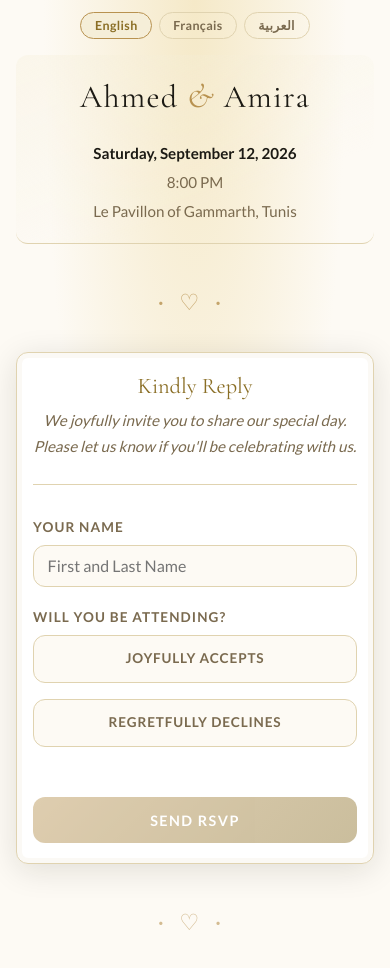
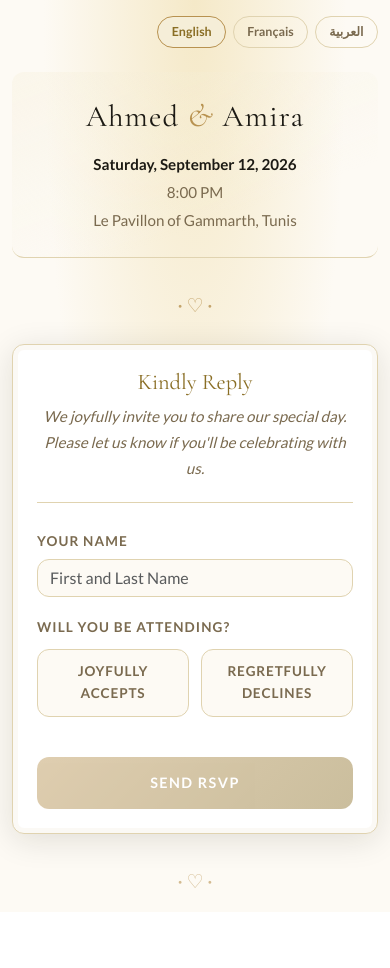
Before and after one commit to aalzubidy/wedding-rsvp, a website: page index.html in a window 390 px wide. After the commit the page ends 912 px from the top, so only its background shows below. Drawn offline with nearby package versions, Linux system fonts and the light colour scheme; no server answers.

Commit message:
refactor: migrate to Bootstrap 5 for guaranteed mobile responsiveness
- Add Bootstrap 5.3.3 CDN — its container/grid system handles all
  viewport-width clamping natively, which is the correct fix for the
  'page looks like desktop on mobile' issue
- Replace .page-wrapper with Bootstrap .container + .rsvp-container cap
- Replace .card inner padding with Bootstrap .card-body
- Replace custom .form-group/label with Bootstrap .mb-3/.form-label
- Replace raw inputs with .form-control.rsvp-input (overridden to keep
  the wedding aesthetic + keep font-size:1rem to prevent iOS auto-zoom)
- Completely rewrite style.css as a design-only layer — no layout hacks,
  no overflow workarounds; Bootstrap owns responsiveness entirely
- Bump CSS to ?v=5 to force cache invalidation

```diff
--- a/index.html
+++ b/index.html
@@ -7,10 +7,11 @@
   <link rel="preconnect" href="https://fonts.googleapis.com" />
   <link rel="preconnect" href="https://fonts.gstatic.com" crossorigin />
   <link href="https://fonts.googleapis.com/css2?family=Cormorant+Garamond:ital,wght@0,300;0,400;0,600;1,300;1,400&family=Lato:wght@300;400;600;700&family=Cairo:wght@400;600;700&display=swap" rel="stylesheet" />
-  <link rel="stylesheet" href="style.css?v=4" />
+  <link rel="stylesheet" href="https://cdn.jsdelivr.net/npm/bootstrap@5.3.3/dist/css/bootstrap.min.css" integrity="sha384-QWTKZyjpPEjISv5WaRU9OFeRpok6YctnYmDr5pNlyT2bRjXh0JMhjY6hW+ALEwIH" crossorigin="anonymous" />
+  <link rel="stylesheet" href="style.css?v=5" />
 </head>
 <body>
-  <div class="page-wrapper">
+  <div class="container py-3 py-md-4 rsvp-container">
 
     <!-- Language Switcher -->
     <div class="lang-switcher">
@@ -32,16 +33,18 @@
     <div class="divider">· ♡ ·</div>
 
     <!-- RSVP Card -->
-    <div class="card" id="rsvp-card">
+    <div class="card rsvp-card" id="rsvp-card">
+      <div class="card-body">
         <h2 class="card-title" data-i18n="cardTitle">Kindly Reply</h2>
         <p class="card-message" data-i18n="cardMessage">We joyfully invite you to share our special day. Please let us know if you'll be celebrating with us.</p>
 
         <form id="rsvp-form" novalidate>
           <!-- Your Name -->
-        <div class="form-group">
-          <label for="submitter-name" data-i18n="yourName">Your Name</label>
+          <div class="mb-3">
+            <label for="submitter-name" class="form-label" data-i18n="yourName">Your Name</label>
             <input
               type="text"
+              class="form-control rsvp-input"
               id="submitter-name"
               name="submitter-name"
               placeholder="First and Last Name"
@@ -52,8 +55,8 @@
           </div>
 
           <!-- Attending? -->
-        <div class="form-group">
-          <label data-i18n="willYouAttend">Will you be attending?</label>
+          <div class="mb-3">
+            <label class="form-label" data-i18n="willYouAttend">Will you be attending?</label>
             <div class="radio-group">
               <div class="radio-option">
                 <input type="radio" name="attending" id="attending-yes" value="yes" />
@@ -68,11 +71,11 @@
 
           <!-- Guest names (shown only if attending = yes) -->
           <div class="guest-fields" id="guest-fields">
-          <label data-i18n="guestsLabel">Guests Attending</label>
+            <label class="form-label" data-i18n="guestsLabel">Guests Attending</label>
             <div id="guest-list">
               <!-- First guest = submitter (pre-filled, readonly) -->
               <div class="guest-name-row" data-index="0">
-              <input type="text" id="guest-0" placeholder="Your name" readonly aria-label="Guest 1" />
+                <input type="text" class="form-control rsvp-input" id="guest-0" placeholder="Your name" readonly aria-label="Guest 1" />
               </div>
             </div>
             <button type="button" class="btn-add-guest" id="btn-add-guest" data-i18n="addGuest">+ Add Another Guest</button>
@@ -90,6 +93,7 @@
           <div class="thank-you-icon">♡</div>
           <h2 data-i18n="thankYouTitle">Thank You!</h2>
           <p id="thank-you-msg"></p>
+        </div>
       </div>
     </div>
 
--- a/style.css
+++ b/style.css
@@ -1,12 +1,6 @@
 /* ============================================================
-   Base & Reset
+   Design tokens
    ============================================================ */
-*, *::before, *::after {
-  box-sizing: border-box;
-  margin: 0;
-  padding: 0;
-}
-
 :root {
   --cream: #fdfaf4;
   --warm-white: #ffffff;
@@ -22,24 +16,17 @@
   --radius: 12px;
 }
 
-html {
-  font-size: 16px;
-  scroll-behavior: smooth;
-  overflow-x: hidden;
-  max-width: 100vw;
-}
-
+/* ============================================================
+   Base
+   ============================================================ */
 body {
   background: radial-gradient(ellipse at top, #f5e9c8 0%, #fdfaf4 55%);
   color: var(--text-dark);
   font-family: 'Lato', 'Helvetica Neue', Arial, sans-serif;
   line-height: 1.6;
   min-height: 100vh;
-  overflow-x: hidden;
-  max-width: 100vw;
 }
 
-/* Arabic font override */
 [dir="rtl"] {
   font-family: 'Cairo', system-ui, sans-serif;
 }
@@ -60,43 +47,65 @@ h1, h2, h3 {
   line-height: 1.2;
 }
 
-h1 { font-size: clamp(2rem, 8vw, 3.2rem); letter-spacing: 0.04em; }
-h2 { font-size: clamp(1.5rem, 5vw, 2rem); }
-h3 { font-size: clamp(1.2rem, 3.5vw, 1.4rem); }
+h1 { font-size: clamp(1.9rem, 7vw, 3.2rem); letter-spacing: 0.04em; }
+h2 { font-size: clamp(1.4rem, 5vw, 2rem); }
 
 /* ============================================================
-   Layout
+   Container cap
    ============================================================ */
-.page-wrapper {
+.rsvp-container {
   max-width: 680px;
-  width: 100%;
-  margin: 0 auto;
-  padding: 0.75rem 1rem 3rem;
 }
 
 /* ============================================================
-   Hero / Header
+   Language Switcher
+   ============================================================ */
+.lang-switcher {
+  display: flex;
+  gap: 0.4rem;
+  justify-content: flex-end;
+  margin-bottom: 1.5rem;
+  flex-wrap: wrap;
+}
+
+[dir="rtl"] .lang-switcher { justify-content: flex-start; }
+
+.lang-btn {
+  padding: 0.3rem 0.85rem;
+  border: 1.5px solid var(--border);
+  border-radius: 99px;
+  background: none;
+  color: var(--text-muted);
+  font-family: inherit;
+  font-size: 0.78rem;
+  font-weight: 600;
+  cursor: pointer;
+  transition: all 0.18s;
+  white-space: nowrap;
+}
+
+.lang-btn:hover {
+  border-color: var(--accent);
+  color: var(--accent-hover);
+  background: rgba(245, 238, 216, 0.45);
+}
+
+.lang-btn.active {
+  border-color: var(--accent);
+  background: var(--accent-light);
+  color: var(--accent-hover);
+}
+
+/* ============================================================
+   Hero
    ============================================================ */
 .hero {
   text-align: center;
-  padding: 1.25rem 0.5rem;
+  padding: 1.5rem 1rem;
   border-bottom: 1px solid var(--border);
-  margin-bottom: 2.5rem;
+  margin-bottom: 2rem;
   background: linear-gradient(160deg, rgba(245, 238, 216, 0.35), transparent 70%);
   border-radius: var(--radius);
-}
-
-.hero .eyebrow {
-  text-transform: uppercase;
-  letter-spacing: 0.2em;
-  font-size: 0.75rem;
-  color: var(--text-muted);
-  margin-bottom: 1rem;
-}
-
-.hero h1 {
-  color: var(--text-dark);
-  margin-bottom: 0.5rem;
 }
 
 .hero .ampersand {
@@ -106,10 +115,10 @@ h3 { font-size: clamp(1.2rem, 3.5vw, 1.4rem); }
 }
 
 .hero .event-details {
-  margin-top: 1.5rem;
+  margin-top: 1rem;
   display: flex;
   flex-direction: column;
-  gap: 0.3rem;
+  gap: 0.25rem;
   color: var(--text-muted);
   font-size: 0.95rem;
 }
@@ -119,26 +128,32 @@ h3 { font-size: clamp(1.2rem, 3.5vw, 1.4rem); }
   font-weight: 600;
 }
 
-.divider {
+/* ============================================================
+   Divider / Footer ornament
+   ============================================================ */
+.divider,
+.site-footer {
   text-align: center;
   color: var(--accent);
-  font-size: 1.4rem;
-  margin: 2rem 0;
-  letter-spacing: 0.25em;
-  padding-right: 0.25em; /* cancel trailing letter-spacing gap */
+  font-size: 1.2rem;
   opacity: 0.8;
-  overflow: hidden;
 }
+
+.divider     { margin: 1.5rem 0; }
+.site-footer { margin-top: 2rem; opacity: 0.6; }
 
 /* ============================================================
    Card
    ============================================================ */
-.card {
+.rsvp-card {
+  border: 1px solid var(--border) !important;
+  border-radius: var(--radius) !important;
+  box-shadow: var(--shadow), inset 0 0 0 5px rgba(184, 146, 80, 0.06);
   background: var(--warm-white);
-  border: 1px solid var(--border);
-  border-radius: var(--radius);
-  padding: 1.25rem 1rem;
-  box-shadow: var(--shadow), inset 0 0 0 5px rgba(184, 146, 80, 0.06);
+}
+
+.rsvp-card .card-body {
+  padding: 1.5rem;
 }
 
 .card-title {
@@ -155,21 +170,16 @@ h3 { font-size: clamp(1.2rem, 3.5vw, 1.4rem); }
   color: var(--text-muted);
   font-size: 0.95rem;
   font-style: italic;
-  margin-bottom: 2rem;
-  padding-bottom: 1.5rem;
+  margin-bottom: 1.5rem;
+  padding-bottom: 1.25rem;
   border-bottom: 1px solid var(--border);
   line-height: 1.7;
 }
 
 /* ============================================================
-   Form Elements
+   Form
    ============================================================ */
-.form-group {
-  margin-bottom: 1.25rem;
-}
-
-label {
-  display: block;
+.form-label {
   font-size: 0.85rem;
   font-weight: 600;
   text-transform: uppercase;
@@ -178,36 +188,32 @@ label {
   margin-bottom: 0.4rem;
 }
 
-input[type="text"],
-input[type="password"] {
-  width: 100%;
-  padding: 0.65rem 0.85rem;
-  border: 1px solid var(--border);
-  border-radius: var(--radius);
-  font-family: inherit;
-  font-size: 1rem;
-  color: var(--text-dark);
-  background: var(--cream);
-  transition: border-color 0.15s, box-shadow 0.15s;
-  outline: none;
+.rsvp-input {
+  font-family: inherit !important;
+  font-size: 1rem !important;
+  color: var(--text-dark) !important;
+  background: var(--cream) !important;
+  border: 1px solid var(--border) !important;
+  border-radius: var(--radius) !important;
 }
 
-input[type="text"]:focus,
-input[type="password"]:focus {
-  border-color: var(--accent);
-  box-shadow: 0 0 0 3px rgba(184, 146, 80, 0.15);
+.rsvp-input:focus {
+  border-color: var(--accent) !important;
+  box-shadow: 0 0 0 3px rgba(184, 146, 80, 0.15) !important;
+  outline: none !important;
 }
 
 /* Radio group */
 .radio-group {
   display: flex;
-  flex-direction: column;
-  gap: 0.6rem;
+  gap: 0.75rem;
+  flex-wrap: wrap;
   margin-top: 0.25rem;
 }
 
 .radio-option {
   flex: 1;
+  min-width: 140px;
 }
 
 .radio-option input[type="radio"] {
@@ -235,6 +241,8 @@ input[type="password"]:focus {
   transition: all 0.2s;
   user-select: none;
   min-height: 3rem;
+  width: 100%;
+  margin-bottom: 0;
 }
 
 .radio-option input[type="radio"]:checked + label {
@@ -253,14 +261,12 @@ input[type="password"]:focus {
 /* Guest names */
 .guest-fields {
   display: none;
-  margin-top: 1.5rem;
-  padding-top: 1.5rem;
+  margin-top: 1.25rem;
+  padding-top: 1.25rem;
   border-top: 1px solid var(--border);
 }
 
-.guest-fields.visible {
-  display: block;
-}
+.guest-fields.visible { display: block; }
 
 .guest-name-row {
   display: flex;
@@ -269,9 +275,7 @@ input[type="password"]:focus {
   align-items: center;
 }
 
-.guest-name-row input {
-  flex: 1;
-}
+.guest-name-row input { flex: 1; }
 
 .btn-remove-guest {
   background: none;
@@ -308,11 +312,9 @@ input[type="password"]:focus {
   margin-top: 0.25rem;
 }
 
-.btn-add-guest:hover {
-  background: var(--accent-light);
-}
+.btn-add-guest:hover { background: var(--accent-light); }
 
-/* Submit button */
+/* Submit */
 .btn-submit {
   background: linear-gradient(135deg, var(--accent), var(--accent-hover));
   border: none;
@@ -355,9 +357,7 @@ input[type="password"]:focus {
   margin-top: 1rem;
 }
 
-.message.visible {
-  display: block;
-}
+.message.visible { display: block; }
 
 .message.error {
   background: #fdf0ef;
@@ -372,7 +372,7 @@ input[type="password"]:focus {
 }
 
 /* ============================================================
-   Thank You State
+   Thank You
    ============================================================ */
 .thank-you {
   display: none;
@@ -380,9 +380,7 @@ input[type="password"]:focus {
   padding: 2rem 1rem;
 }
 
-.thank-you.visible {
-  display: block;
-}
+.thank-you.visible { display: block; }
 
 .thank-you-icon {
   font-size: 2.5rem;
@@ -393,56 +391,30 @@ input[type="password"]:focus {
 }
 
 @keyframes heartbeat {
-  0% { transform: scale(0.5); opacity: 0; }
-  50% { transform: scale(1.2); }
-  100% { transform: scale(1); opacity: 1; }
+  0%   { transform: scale(0.5); opacity: 0; }
+  50%  { transform: scale(1.2); }
+  100% { transform: scale(1);   opacity: 1; }
 }
 
-.thank-you h2 {
-  color: var(--accent-hover);
-  margin-bottom: 0.75rem;
-}
-
-.thank-you p {
-  color: var(--text-muted);
-}
-
-/* Site footer */
-.site-footer {
-  text-align: center;
-  color: var(--accent);
-  font-size: 1.4rem;
-  margin-top: 2.5rem;
-  letter-spacing: 0.25em;
-  padding-right: 0.25em; /* cancel trailing letter-spacing gap */
-  opacity: 0.6;
-  overflow: hidden;
-}
+.thank-you h2 { color: var(--accent-hover); margin-bottom: 0.75rem; }
+.thank-you p  { color: var(--text-muted); }
 
 /* ============================================================
    Admin Page
    ============================================================ */
 .admin-header {
   text-align: center;
-  padding: 2rem 0 2rem;
+  padding: 2rem 0;
   border-bottom: 1px solid var(--border);
   margin-bottom: 2rem;
 }
 
-.admin-header h1 {
-  font-size: 2rem;
-  color: var(--text-dark);
-}
-
-.admin-header p {
-  color: var(--text-muted);
-  font-size: 0.9rem;
-  margin-top: 0.4rem;
-}
+.admin-header h1 { font-size: 2rem; color: var(--text-dark); }
+.admin-header p  { color: var(--text-muted); font-size: 0.9rem; margin-top: 0.4rem; }
 
 .summary-grid {
   display: grid;
-  grid-template-columns: repeat(2, 1fr);
+  grid-template-columns: repeat(auto-fit, minmax(140px, 1fr));
   gap: 1rem;
   margin-bottom: 2rem;
 }
@@ -503,13 +475,8 @@ input[type="password"]:focus {
   vertical-align: middle;
 }
 
-.guest-table tr:last-child td {
-  border-bottom: none;
-}
-
-.guest-table tr:hover td {
-  background: var(--cream);
-}
+.guest-table tr:last-child td { border-bottom: none; }
+.guest-table tr:hover td { background: var(--cream); }
 
 .badge {
   display: inline-block;
@@ -521,15 +488,8 @@ input[type="password"]:focus {
   letter-spacing: 0.05em;
 }
 
-.badge.yes {
-  background: #dff0e6;
-  color: var(--success);
-}
-
-.badge.no {
-  background: #fde8e8;
-  color: var(--error);
-}
+.badge.yes { background: #dff0e6; color: var(--success); }
+.badge.no  { background: #fde8e8; color: var(--error); }
 
 .section-title {
   font-family: 'Cormorant Garamond', 'Georgia', serif;
@@ -538,58 +498,3 @@ input[type="password"]:focus {
   color: var(--text-dark);
   margin-bottom: 1rem;
 }
-
-/* ============================================================
-   Language Switcher
-   ============================================================ */
-.lang-switcher {
-  display: flex;
-  gap: 0.4rem;
-  justify-content: center;
-  margin-bottom: 1rem;
-  flex-wrap: wrap;
-}
-
-[dir="rtl"] .lang-switcher {
-  justify-content: center;
-}
-
-.lang-btn {
-  padding: 0.3rem 0.85rem;
-  border: 1.5px solid var(--border);
-  border-radius: 99px;
-  background: none;
-  color: var(--text-muted);
-  font-family: inherit;
-  font-size: 0.78rem;
-  font-weight: 600;
-  letter-spacing: 0.03em;
-  cursor: pointer;
-  transition: all 0.18s;
-  white-space: nowrap;
-}
-
-.lang-btn:hover {
-  border-color: var(--accent);
-  color: var(--accent-hover);
-  background: rgba(245, 238, 216, 0.45);
-}
-
-.lang-btn.active {
-  border-color: var(--accent);
-  background: var(--accent-light);
-  color: var(--accent-hover);
-}
-
-/* ============================================================
-   Responsive — Desktop enhancements (mobile-first base above)
-   ============================================================ */
-@media (min-width: 600px) {
-  .page-wrapper { padding: 0.5rem 1rem 1rem; }
-  .hero { padding: 0.5rem 0.5rem; }
-  .card { padding: 2.5rem; }
-  .radio-group { flex-direction: row; gap: 1rem; }
-  .lang-switcher { justify-content: flex-end; margin-bottom: 1.5rem; }
-  [dir="rtl"] .lang-switcher { justify-content: flex-start; }
-  .summary-grid { grid-template-columns: repeat(3, 1fr); }
-}
```
Lines whose indentation alone changed are shown as unchanged.
